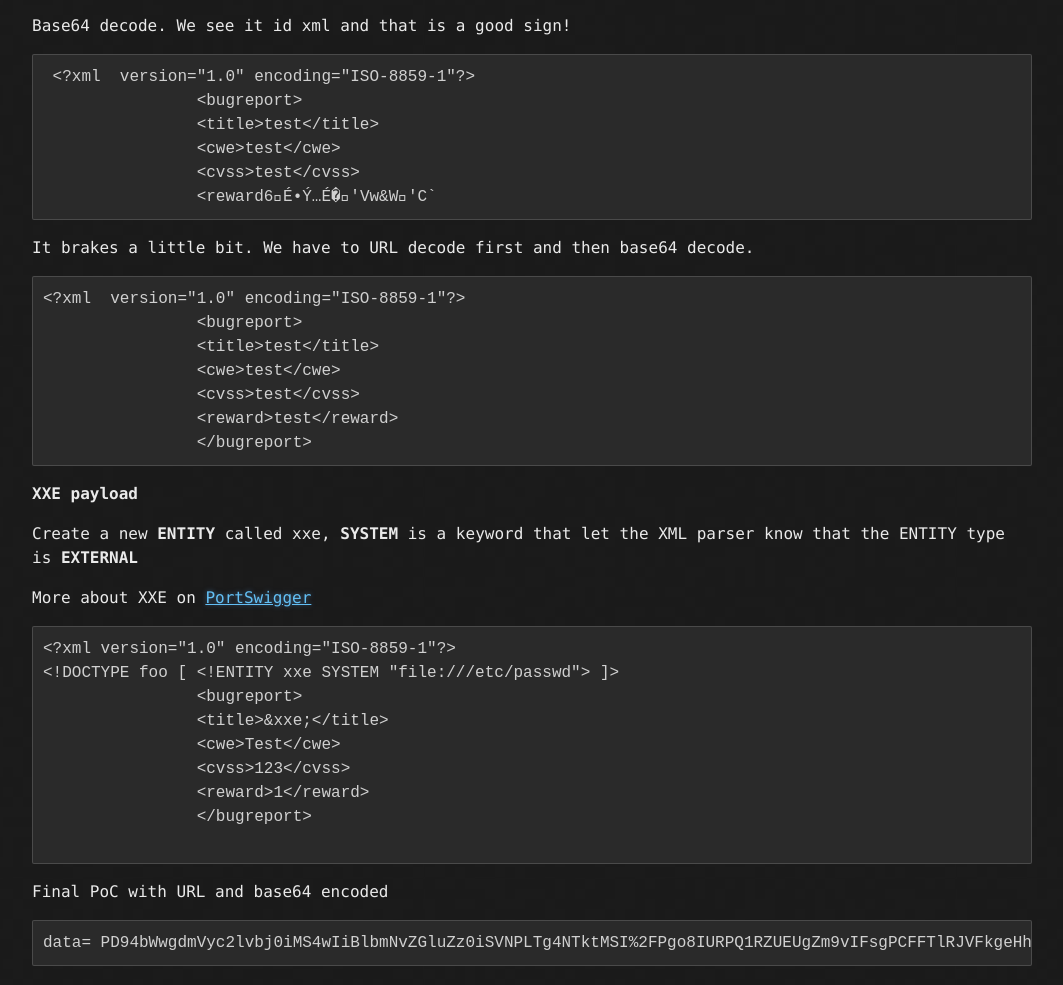
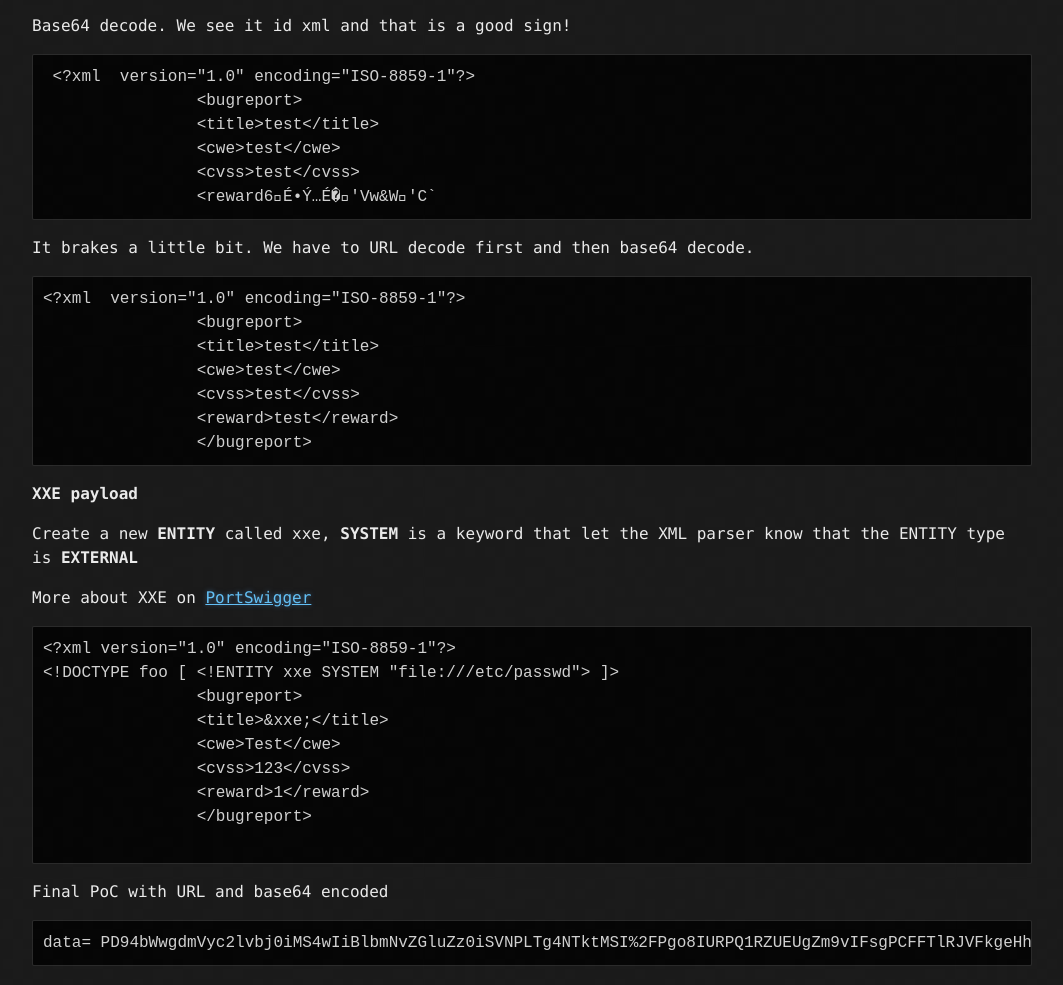
Before and after one commit to g0sv4/vaggos542.github.io, a Jekyll site: the page built from _posts/2021-08-08-Hack-The-Box-BountyHunter.md, in a window 1280 px wide. Shown: the part 2314-3299 px from the top of the page, without its empty margins (108-1171 px from the left). Built offline with Jekyll 4.4.1, drawn with Linux system fonts in a browser that asks for light colours.

Commit message:
Update base.scss

```diff
--- a/_sass/base.scss
+++ b/_sass/base.scss
@@ -151,7 +151,7 @@ blockquote {
 }
 
 pre {
-  background: rgba(45 45 45 / 90%);
+  background: rgba(0, 0, 0, 0.78);
   border: 1px solid rgba(255, 255, 255, 0.15);
   padding: 10px;
   font-size: 16px;
```
